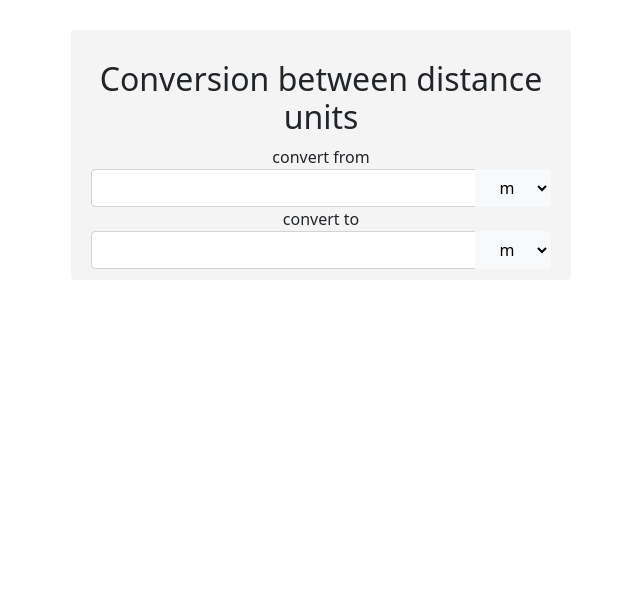
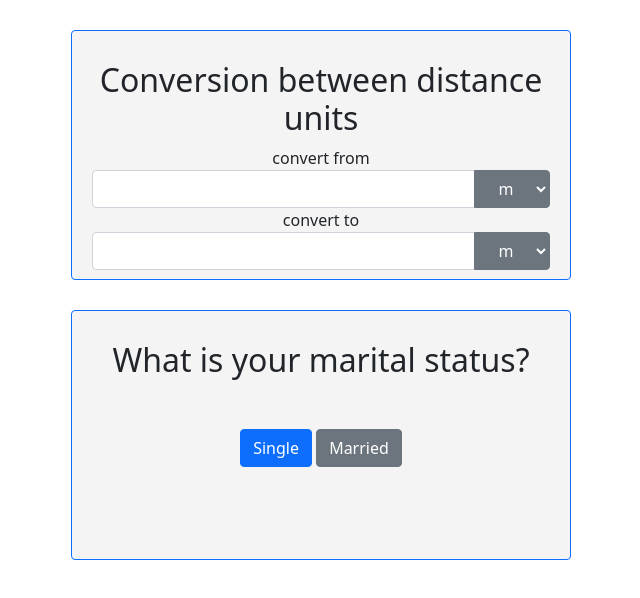
Before and after one commit to KichihinDmitriy/SysGears, a website built with Parcel: page src/index.html in a window 1280 px wide. Shown: the whole page, without its empty margins (319-959 px from the left). Built offline with nearby package versions, Linux system fonts and the light colour scheme.

Commit message:
created programmable questionnaire

```diff
--- a/src/index.css
+++ b/src/index.css
@@ -9,3 +9,23 @@
     border-radius: 4px;
     padding: 30px 20px;
 }
+
+.container-2 {
+    position: absolute;
+    margin-top: 310px;
+    left: calc(50% - 250px);
+    width: 500px;
+    height: 250px;
+    background-color: rgb(244, 244, 244);
+    text-align: center;
+    border-radius: 4px;
+    padding: 30px 20px;
+}
+
+.question {
+    margin-bottom: 50px;
+}
+
+.no-question {
+    margin-top: 50px;
+}
--- a/src/index.html
+++ b/src/index.html
@@ -14,14 +14,15 @@
 
     <!-- Task 1 App to convert between distance units -->
 
-    <div class="container-1">
+    <div class="container-1 app-container border border-primary">
+
       <h2>Conversion between distance units</h2>
 
       <span>convert from</span>
 
       <div class="input-group">
         <input class="form-control input-from" type="number">
-        <select class="btn btn-light select-from">
+        <select class="btn btn-secondary select-from">
           <option>select</option>
         </select>
       </div>
@@ -30,10 +31,22 @@
 
       <div class="input-group">
         <input class="form-control input-to" type="disabled">
-        <select class="btn btn-light select-to">
+        <select class="btn btn-secondary select-to">
           <option>select</option>
         </select>
       </div>
+
+    </div>
+
+    <!-- Task 3 Programmable questionnaire -->
+
+    <div class="container-2 app-container border border-primary">
+
+      <h2 class="question"></h2>
+
+      <button type="button" data-answer="0" class="answer-first btn btn-primary btn-block"></button>
+      <button type="button" data-answer="1" class="answer-second btn btn-secondary btn-block"></button>
+
     </div>
 
   </body>
--- a/src/index.js
+++ b/src/index.js
@@ -76,10 +76,10 @@ const jsonRequest = {
     //     {"name": "John", "email": "john1@mail.com"},
     //     {"name": "Jane", "email": "jane@mail.com"}]
 
-    "data": [
-        {"user": "mike@mail.com", "rating": 20, "disabled": false},
-        {"user": "greg@mail.com", "rating": 14, "disabled": false},
-        {"user": "john@mail.com", "rating": 25, "disabled": true}]
+    // "data": [
+    //     {"user": "mike@mail.com", "rating": 20, "disabled": false},
+    //     {"user": "greg@mail.com", "rating": 14, "disabled": false},
+    //     {"user": "john@mail.com", "rating": 25, "disabled": true}]
 };
 
 const sortCondition = {
@@ -87,9 +87,9 @@ const sortCondition = {
     //     "include": [{"name": "John"}],
     //     "sort_by": ["email"]}
 
-    "condition": {
-        "exclude": [{"disabled": true}],
-        "sort_by": ["rating"]}
+    // "condition": {
+    //     "exclude": [{"disabled": true}],
+    //     "sort_by": ["rating"]}
 };
 
 const selectSortDataFn = function (jsonRequest, sortCondition) {
@@ -119,6 +119,51 @@ const selectSortDataFn = function (jsonRequest, sortCondition) {
     console.log(resultJSON);
 };
 
-selectSortDataFn(jsonRequest, sortCondition);
+// selectSortDataFn(jsonRequest, sortCondition);
 
 // Task 3 Programmable questionnaire
+
+const dataInput = [
+    {"What is your marital status?": ["Single", "Married"]},
+    {"Are you planning on getting married next year?": ["Yes", "No"]},
+    {"How long have you been married?": ["Less than a year", "More than a year"]},
+    {"Have you celebrated your one year anniversary?": ["Yes", "No"]}
+];
+
+const question = document.querySelector('.question');
+const answerFirst = document.querySelector('.answer-first');
+const answerSecond = document.querySelector('.answer-second');
+const container = document.querySelector('.container-2');
+
+let step = 0;
+
+const questionnaire = function (dataInput) {
+
+    if (step >= dataInput.length) {
+        while (container.firstChild) {
+            container.removeChild(container.firstChild);
+        };
+        container.innerHTML = '<h2 class="no-question">Sorry no more questions</h2>';
+    } else {
+        question.innerHTML = Object.keys(dataInput[step]);
+        answerFirst.innerHTML = Object.values(dataInput[step]).flat()[0];
+        answerSecond.innerHTML = Object.values(dataInput[step]).flat()[1];
+    }
+
+};
+
+questionnaire(dataInput);
+
+const answerClickFn = function (e) {
+
+    if (e.target.dataset.answer == 0) {
+        step += 1;
+    } else if (e.target.dataset.answer == 1) {
+        step += 2;
+    }
+
+    questionnaire(dataInput);
+};
+
+answerFirst.addEventListener('click', answerClickFn);
+answerSecond.addEventListener('click', answerClickFn);
```
